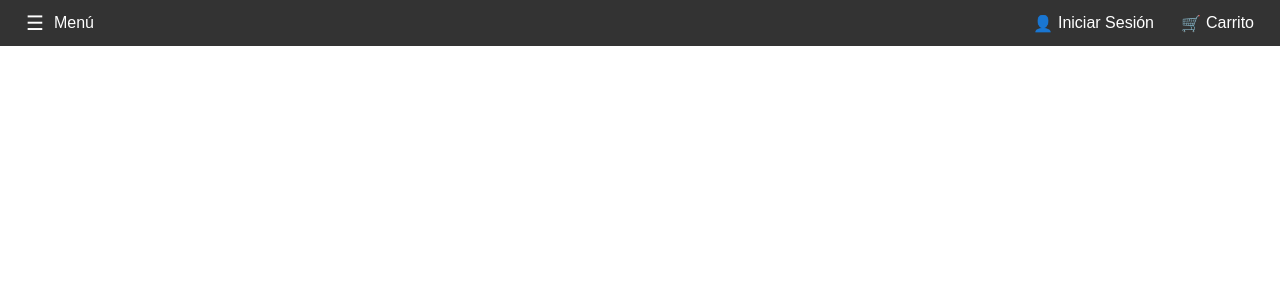
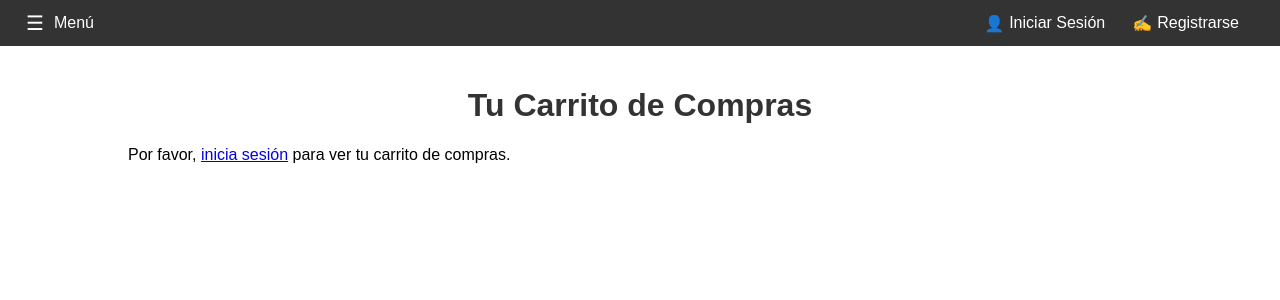
Before and after one commit to dianasauri0/RBS_Galileo, a PHP site: page /carrito.php in a window 1280 px wide. Shown: the top 300 px of the page. Run offline with PHP 8.4, Linux system fonts and the light colour scheme.

Commit message:
Add files via upload
Fue cambiado el nombre tp.php por index.php para una mejor circulación de los archivos.

```diff
--- a/carrito.php
+++ b/carrito.php
@@ -3,7 +3,7 @@
 <head>
     <meta charset="UTF-8">
     <meta name="viewport" content="width=device-width, initial-scale=1.0">
-    <title>Header con Slider, Inicio de Sesión y Carrito</title>
+    <title>Carrito de Compras</title>
     <style>
         body {
             margin: 0;
@@ -47,6 +47,22 @@
             font-size: 20px;
             margin-right: 10px;
         }
+        .container {
+            width: 80%;
+            margin: 0 auto;
+            padding-top: 20px;
+        }
+        h1 {
+            text-align: center;
+            color: #333;
+        }
+        .product {
+            display: flex;
+            justify-content: space-between;
+            align-items: center;
+            padding: 10px;
+            border-bottom: 1px solid #ccc;
+        }
     </style>
 </head>
 <body>
@@ -63,6 +79,10 @@
             <span class="icon">&#128100;</span>
             Iniciar Sesión
         </button>
+        <button id="registerBtn" onclick="window.location.href='registro.php'">
+            <span class="icon">&#9997;</span>
+            Registrarse
+        </button>
         <button id="cartBtn" onclick="window.location.href='carrito.php'">
             <span class="icon">&#128722;</span>
             Carrito
@@ -70,5 +90,78 @@
     </div>
 </header>
 
+<div class="container">
+    <h1>Tu Carrito de Compras</h1>
+
+    <div id="cartContent">
+        <!-- Aquí se mostrarán los productos del carrito -->
+    </div>
+
+    <div id="loginPrompt" style="display:none;">
+        <p>Por favor, <a href="login.php">inicia sesión</a> para ver tu carrito de compras.</p>
+    </div>
+</div>
+
+<script>
+    window.onload = function() {
+        var rol = sessionStorage.getItem("rolUsuario");
+
+        if (rol) {
+            // Mostrar el botón de "Cerrar Sesión" y ocultar "Registrarse"
+            var loginBtn = document.getElementById("loginBtn");
+            loginBtn.innerHTML = '<span class="icon">&#128100;</span> Cerrar Sesión';
+            loginBtn.onclick = function() {
+                logoutUser();
+            };
+
+            var registerBtn = document.getElementById("registerBtn");
+            registerBtn.style.display = 'none';
+
+            // Mostrar el contenido del carrito
+            document.getElementById('cartContent').style.display = 'block';
+            document.getElementById('loginPrompt').style.display = 'none';
+
+            // Aquí cargarías los productos del carrito desde el backend o sessionStorage
+            // Ejemplo:
+            document.getElementById('cartContent').innerHTML = `
+                <div class="product">
+                    <span>Producto 1</span>
+                    <span>$10.00</span>
+                </div>
+                <div class="product">
+                    <span>Producto 2</span>
+                    <span>$20.00</span>
+                </div>`;
+        } else {
+            // Si no hay sesión iniciada, ocultar el botón de "Carrito"
+            document.getElementById('cartBtn').style.display = 'none';
+            document.getElementById('cartContent').style.display = 'none';
+            document.getElementById('loginPrompt').style.display = 'block';
+        }
+    }
+
+    function logoutUser() {
+        // Limpiar la sesión
+        sessionStorage.removeItem("rolUsuario");
+
+        // Cambiar el botón de vuelta a "Iniciar Sesión"
+        var loginBtn = document.getElementById("loginBtn");
+        loginBtn.innerHTML = '<span class="icon">&#128100;</span> Iniciar Sesión';
+        loginBtn.onclick = function() {
+            window.location.href = 'login.php';
+        };
+
+        // Mostrar el botón de registro y ocultar el botón de "Carrito"
+        var registerBtn = document.getElementById("registerBtn");
+        registerBtn.style.display = 'inline-block';
+
+        document.getElementById('cartBtn').style.display = 'none';
+        document.getElementById('cartContent').style.display = 'none';
+        document.getElementById('loginPrompt').style.display = 'block';
+
+        alert("Sesión cerrada");
+    }
+</script>
+
 </body>
 </html>
--- a/login.php
+++ b/login.php
@@ -90,7 +90,7 @@
         sessionStorage.setItem("rolUsuario", rol);
 
         // Redirigir a la página principal después del inicio de sesión
-        window.location.href = 'index.html';
+        window.location.href = 'index.php';
         return false;
     }
 </script>
```
Also changed, not shown: index.php (+9 -18 lines).
